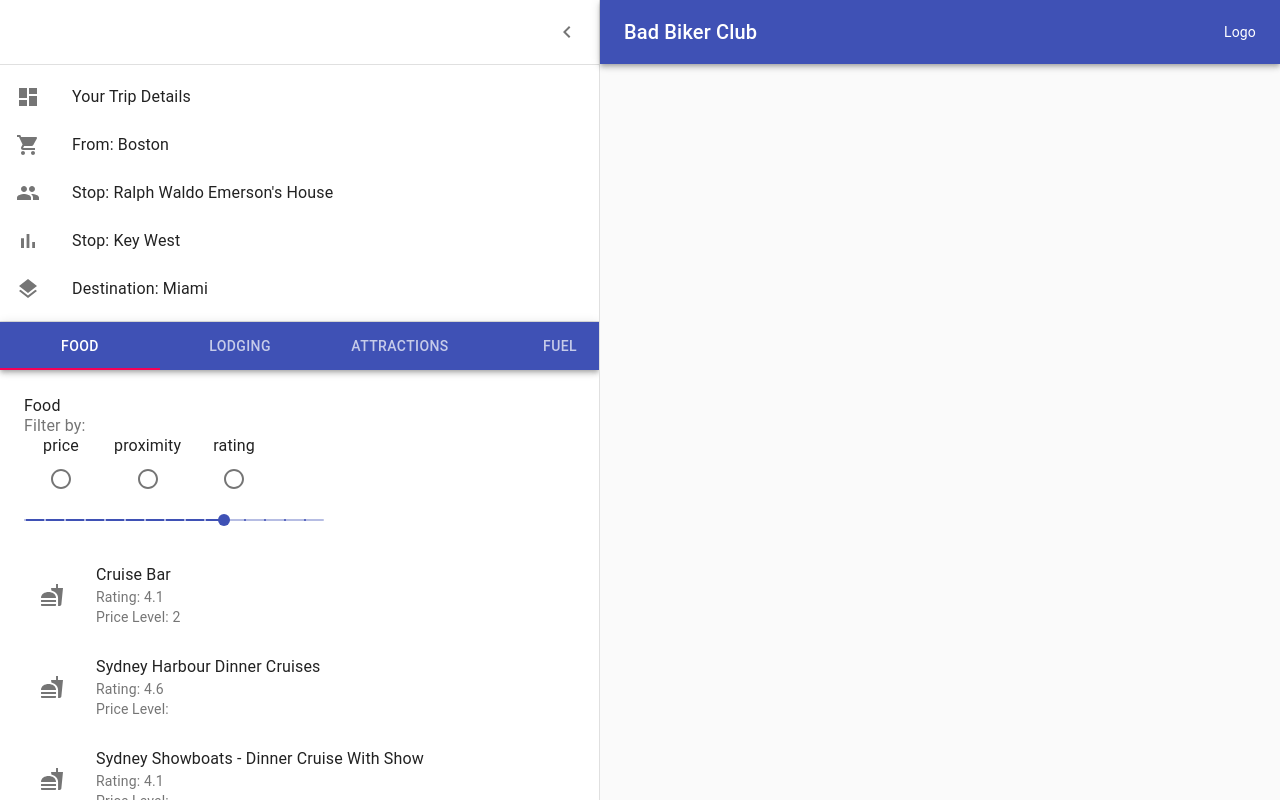
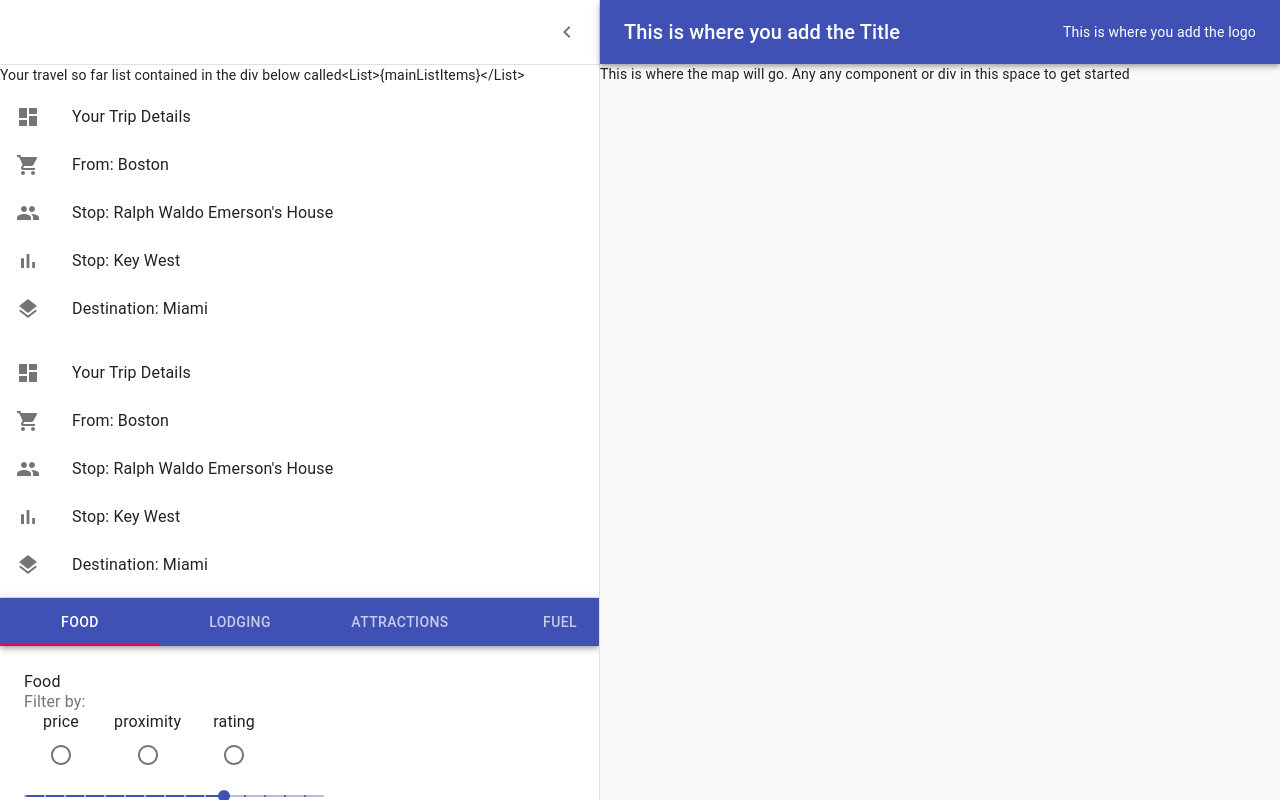
Before and after one commit to BlueOcean35/ProjectVroom, a React app: page / in a window 1280 px wide. Shown: the top 800 px of the page. Built offline with nearby package versions, Linux system fonts and the light colour scheme; the HTML template or start-up script is replaced by a standard one.

Commit message:
Cleaned up code. Removed unusued import statements. Changed names of Suggestions components for more clarity. Added placeholder text in dashboard to indicate where feature components will go

```diff
--- a/src/components/Trip-Planner/Dashboard.js
+++ b/src/components/Trip-Planner/Dashboard.js
@@ -19,11 +19,8 @@ import MenuIcon from "@material-ui/icons/Menu";
 import ChevronLeftIcon from "@material-ui/icons/ChevronLeft";
 import NotificationsIcon from "@material-ui/icons/Notifications";
 import { mainListItems, secondaryListItems } from "./listItems";
-import Suggestions from "./Suggestions/Suggestions.js";
-import SuggestionTabs from "./Suggestions/Suggestion-Tabs.js";
+import NearbyTabs from "./Suggestions/Nearby-Tabs.js";
 import SuggestionsListItems from "./Suggestions/List-Items.js";
-// import MapContainer from "./Map.js";
-// import GoogleMaps from "./Map-Pure-JS";
 
 function Copyright() {
 	return (
@@ -125,6 +122,8 @@ export default function Dashboard() {
 	const handleDrawerOpen = () => {
 		setOpen(true);
 	};
+
+	//this is where we define the drawer close logic
 	const handleDrawerClose = () => {
 		// setOpen(false);
 	};
@@ -157,9 +156,9 @@ export default function Dashboard() {
 						noWrap
 						className={classes.title}
 					>
-						Bad Biker Club
+						This is where you add the Title
 					</Typography>
-					<div> Logo </div>
+					<div> This is where you add the logo </div>
 				</Toolbar>
 			</AppBar>
 			<Drawer
@@ -176,15 +175,18 @@ export default function Dashboard() {
 				</div>
 				<Divider />
 				<>
+					Your travel so far list contained in the div below called
+					{"<List>{mainListItems}</List> "}
+					<List>{mainListItems}</List>
 					<List>{mainListItems}</List>
 					<Divider />
-					<SuggestionTabs />
+					<NearbyTabs />
 				</>
-				{/* <Suggestions /> */}
 			</Drawer>
 			<main className={classes.content}>
 				<div className={classes.appBarSpacer} />
-				{/* <GoogleMaps /> */}
+				This is where the map will go. Any any component or div in this space to
+				get started
 			</main>
 		</div>
 	);
--- a/src/components/Trip-Planner/Suggestions/Suggestions-Filter-Options.js
+++ b/src/components/Trip-Planner/Suggestions/Filter-Radio.js
@@ -5,7 +5,7 @@ import FormControlLabel from "@material-ui/core/FormControlLabel";
 import FormControl from "@material-ui/core/FormControl";
 import FormLabel from "@material-ui/core/FormLabel";
 
-export default function SuggestionsFilterOptions() {
+export default function FilterRadioButtons() {
 	return (
 		<FormControl component="fieldset">
 			<FormLabel component="legend">Filter by: </FormLabel>
--- a/src/components/Trip-Planner/Suggestions/Suggestions-Filter.js
+++ b/src/components/Trip-Planner/Suggestions/Filter-Slider.js
@@ -13,7 +13,7 @@ function valuetext(value) {
 	return `${value}°C`;
 }
 
-export default function SuggestionsFilter() {
+export default function FilterSlider() {
 	const classes = useStyles();
 
 	return (
--- a/src/components/Trip-Planner/Suggestions/Suggestions.js
+++ b/src/components/Trip-Planner/Suggestions/Nearby-Container.js
@@ -2,9 +2,8 @@ import React from "react";
 import CssBaseline from "@material-ui/core/CssBaseline";
 import Typography from "@material-ui/core/Typography";
 import Container from "@material-ui/core/Container";
-import SuggestionTabs from "./Suggestion-Tabs.js";
 
-export default function Suggestions() {
+export default function NearbyContainer() {
 	return (
 		<React.Fragment>
 			<CssBaseline />
--- a/src/components/Trip-Planner/Suggestions/Suggestion-Tabs.js
+++ b/src/components/Trip-Planner/Suggestions/Nearby-Tabs.js
@@ -10,12 +10,8 @@ import List from "@material-ui/core/List";
 import ListItem from "@material-ui/core/ListItem";
 import ListItemIcon from "@material-ui/core/ListItemIcon";
 import ListItemText from "@material-ui/core/ListItemText";
-import ListSubheader from "@material-ui/core/ListSubheader";
-import DashboardIcon from "@material-ui/icons/Dashboard";
-import SuggestionsFilter from "./Suggestions-Filter.js";
-import SuggestionsFilterOptions from "./Suggestions-Filter-Options.js";
-// import SuggestionsListItems from "./List-Items.js";
-import NearbyListItems from "./List-Items.js";
+import FilterSlider from "./Filter-Slider.js";
+import FilterRadioButtons from "./Filter-Radio.js";
 import nearbyPlaces from "../../../../sample-data/nearby-places.js";
 import FastfoodIcon from "@material-ui/icons/Fastfood";
 
@@ -59,7 +55,7 @@ const useStyles = makeStyles((theme) => ({
 	},
 }));
 
-export default function SuggestionTabs() {
+export default function NearbyTabs() {
 	const classes = useStyles();
 	const [value, setValue] = React.useState(0);
 
@@ -83,8 +79,8 @@ export default function SuggestionTabs() {
 			</AppBar>
 			<TabPanel value={value} index={0}>
 				Food <br />
-				<SuggestionsFilterOptions />
-				<SuggestionsFilter />
+				<FilterRadioButtons />
+				<FilterSlider />
 				<List>
 					{nearbyPlaces.results.map((p) => {
 						return (
@@ -108,18 +104,18 @@ export default function SuggestionTabs() {
 			</TabPanel>
 			<TabPanel value={value} index={1}>
 				Lodging <br />
-				<SuggestionsFilterOptions />
-				<SuggestionsFilter />
+				<FilterRadioButtons />
+				<FilterSlider />
 			</TabPanel>
 			<TabPanel value={value} index={2}>
 				Attractions <br />
-				<SuggestionsFilterOptions />
-				<SuggestionsFilter />
+				<FilterRadioButtons />
+				<FilterSlider />
 			</TabPanel>
 			<TabPanel value={value} index={3}>
 				Fuel <br />
-				<SuggestionsFilterOptions />
-				<SuggestionsFilter />
+				<FilterRadioButtons />
+				<FilterSlider />
 			</TabPanel>
 		</div>
 	);
```
